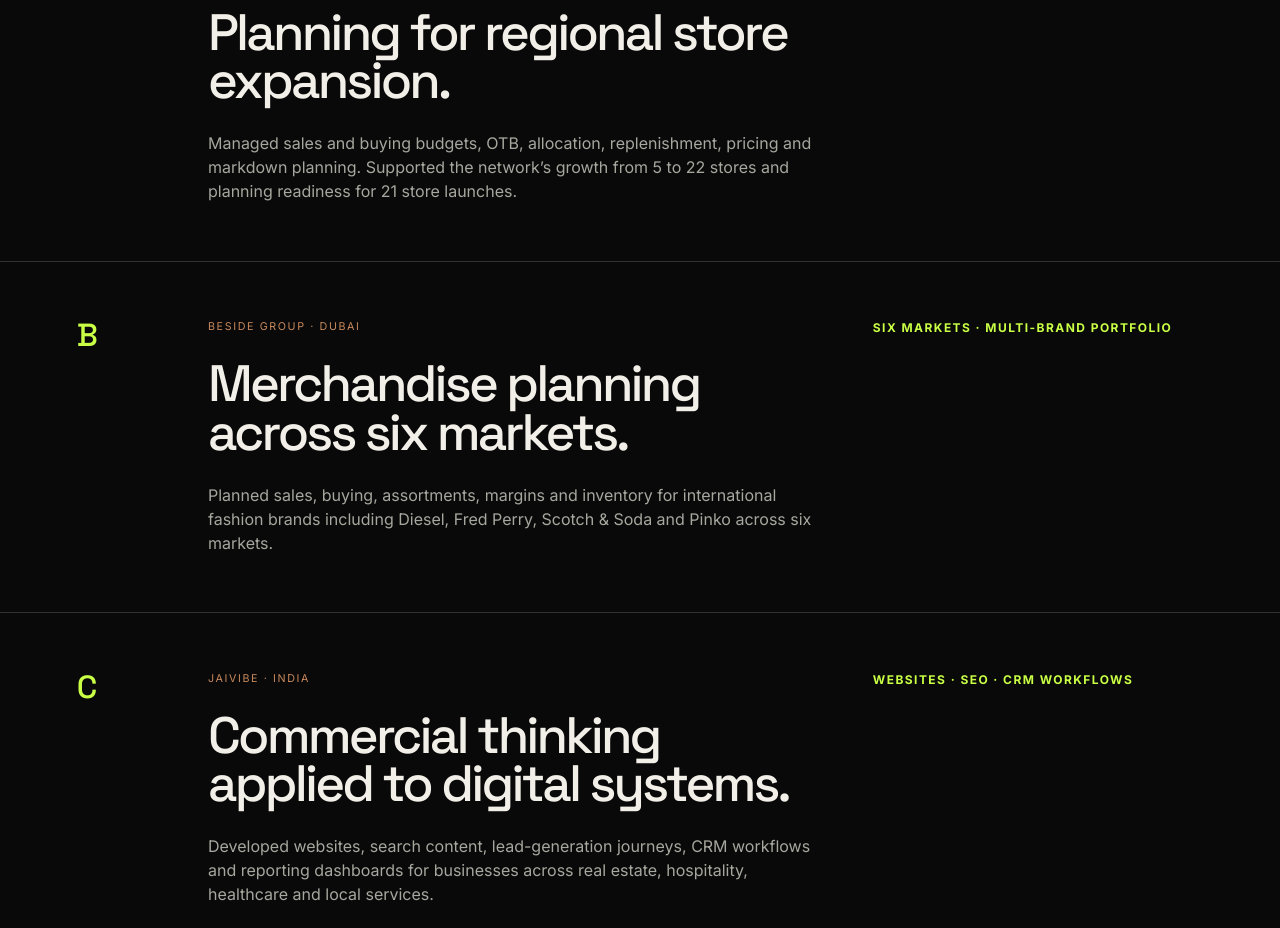
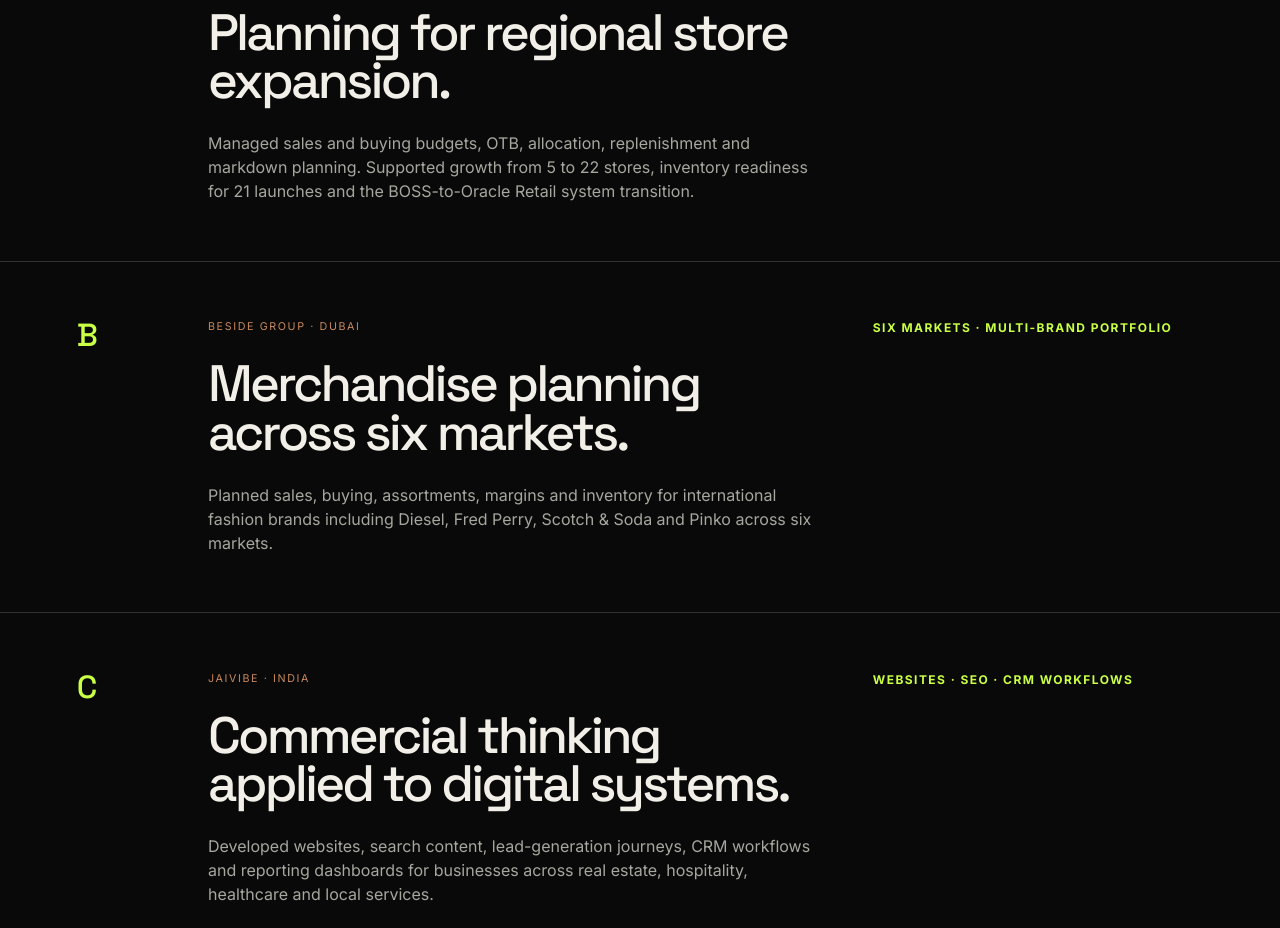
Before and after one commit to anjannajaivibe-bot/anjannaportfolio-next, a Next.js app: page / in a window 1280 px wide. Shown: the part 7520-8448 px from the top of the page. Built offline with nearby package versions, Linux system fonts and the light colour scheme.

Commit message:
Include documented BOSS-to-Oracle Retail systems contribution

```diff
--- a/src/app/page.tsx
+++ b/src/app/page.tsx
@@ -21,7 +21,7 @@ const cases = [
     id: "A",
     label: "Max Fashion · Saudi Arabia",
     title: "Planning for regional store expansion.",
-    text: "Managed sales and buying budgets, OTB, allocation, replenishment, pricing and markdown planning. Supported the network’s growth from 5 to 22 stores and planning readiness for 21 store launches.",
+    text: "Managed sales and buying budgets, OTB, allocation, replenishment and markdown planning. Supported growth from 5 to 22 stores, inventory readiness for 21 launches and the BOSS-to-Oracle Retail system transition.",
     proof: "Approx. SAR 600M budget scope",
   },
   {
```
